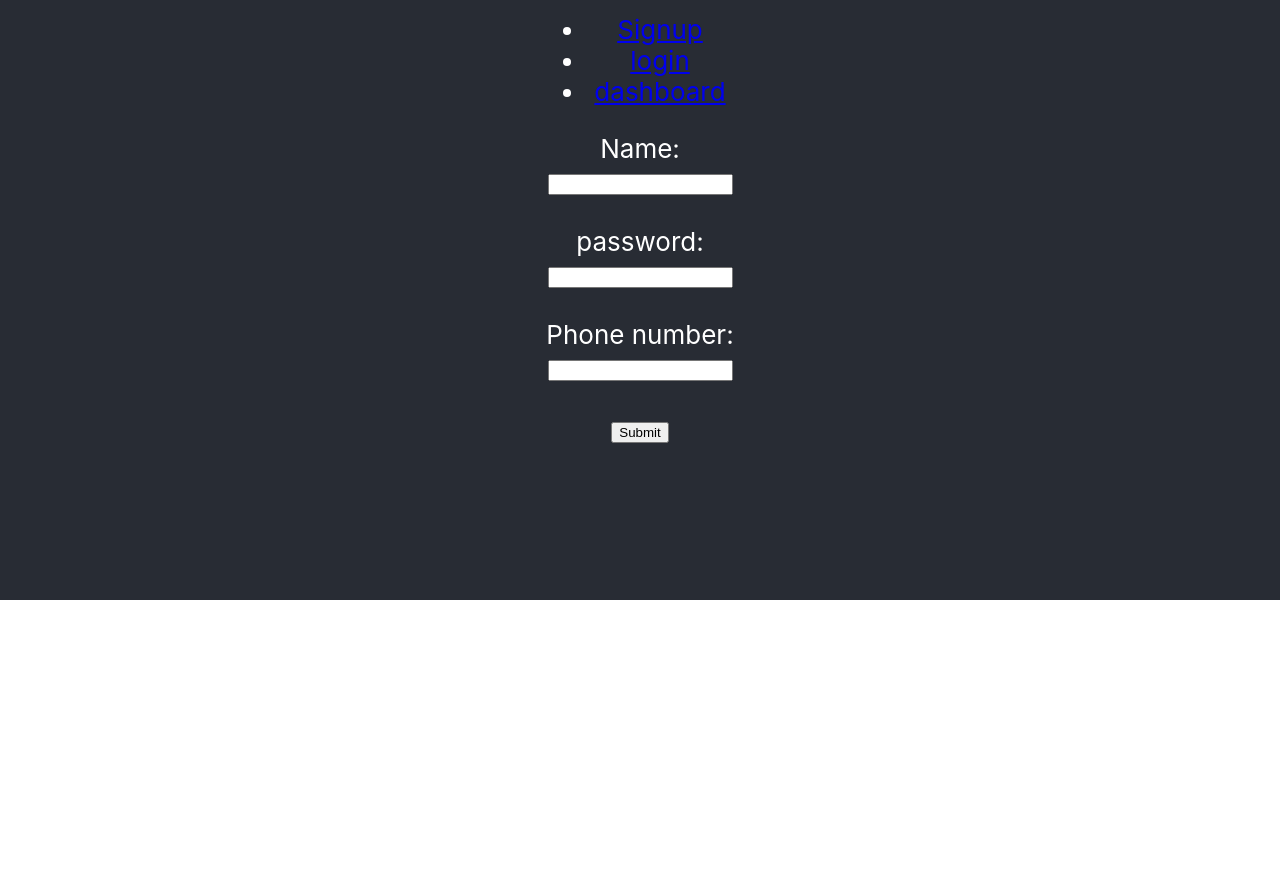
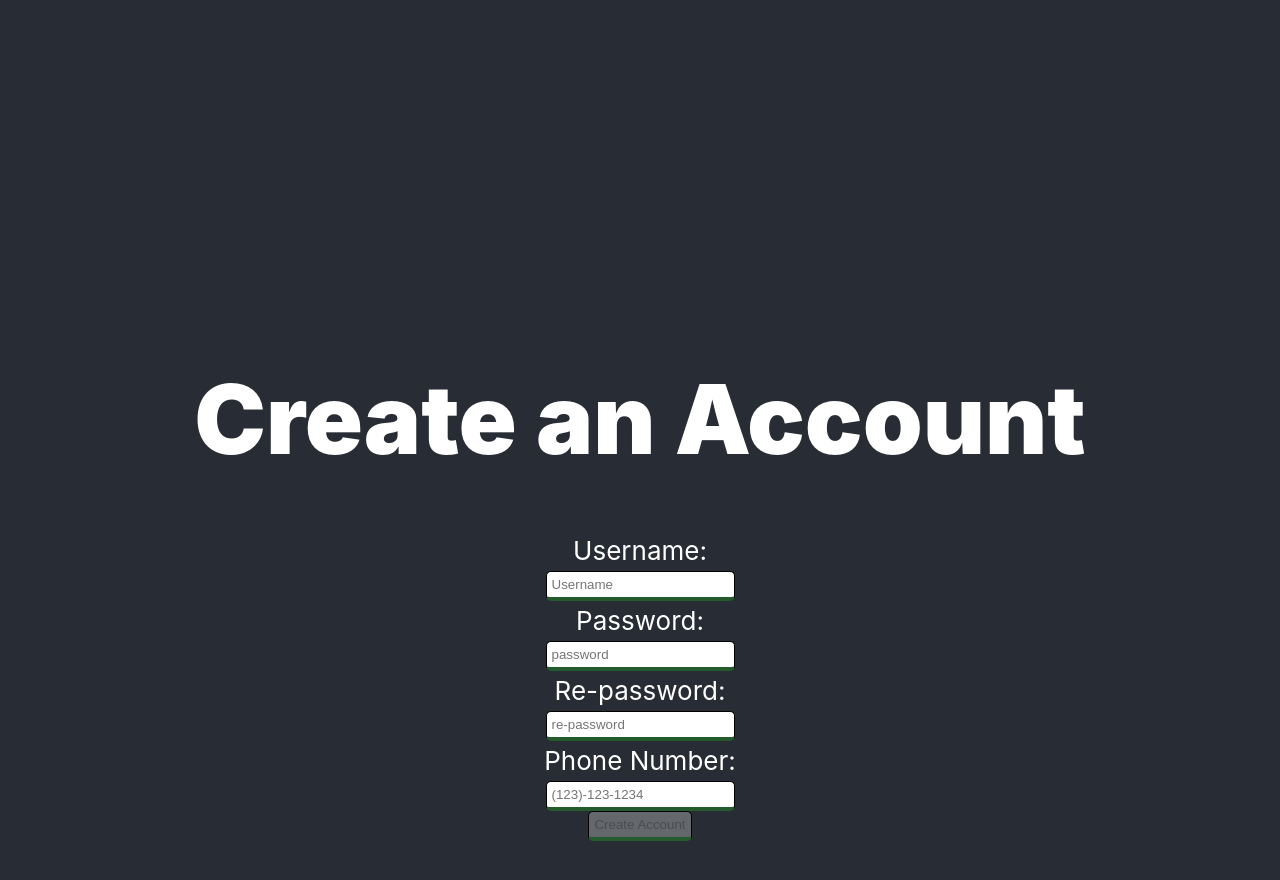
Before and after one commit to Water-My-Plants-3/front-end, a React (Create React App) app in the folder my-app/: page /signup in a window 1280 px wide. Shown: the part 200-1080 px from the top of the page. Before the commit the page ends 800 px from the top, so only its background shows below. Built offline with nearby package versions, Linux system fonts and the light colour scheme.

Commit message:
integration

```diff
--- a/my-app/package.json
+++ b/my-app/package.json
@@ -15,7 +15,9 @@
     "react-scripts": "3.4.1",
     "redux": "^4.0.5",
     "redux-logger": "^3.0.6",
-    "redux-thunk": "^2.3.0"
+    "redux-thunk": "^2.3.0",
+    "styled-components": "^5.1.1",
+    "yup": "^0.29.1"
   },
   "scripts": {
     "start": "react-scripts start",
--- a/my-app/src/components/Login.js
+++ b/my-app/src/components/Login.js
@@ -1,13 +1,19 @@
 import React, { useState, useEffect } from "react";
 import { connect } from 'react-redux';
-import { loginUser, createUser } from '../actions/userActions'
-
+import { loginUser, createUser } from '../actions/userActions';
+import { formStyles } from "../styles/formStyles";
+import { useHistory } from "react-router-dom";
 const LoginForm = props => {
-
+    const history = useHistory()
     const [login, setLogin] = useState({
         username: '',
         password: '',
     })
+    const { StyledForm,
+        StyledError,
+        Tittle,
+        StyledInputs
+     } = formStyles
 
     const onChange = (e) => {
         setLogin({
@@ -19,32 +25,18 @@ const LoginForm = props => {
     const onSubmit = e =>{
         e.preventDefault()
         props.loginUser(login)
+        history.push("/dashboard")
     }
 
     return (
-        <div>
-            <form onSubmit={onSubmit}>
-                <div>
-                  <input
-                    type="text"
-                    placeholder="username"
-                    name="username"
-                    onChange={onChange}
-                    value={login.namusername}
-                />
-                </div>
-                <div>
-                    <input
-                     type="password"
-                     placeholder="password"
-                     name="password"
-                     onChange={onChange}
-                     value={login.password}
-                    />
-                </div>
-                <button type="submit">Submit</button>
-            </form>
-        </div>
+        <StyledForm onChange={onChange} onSubmit={onSubmit} className='loginForm'>
+        <Tittle>Login</Tittle>
+        <label>Username: </label>
+        <StyledInputs required type='text' name='username' value={login.username}/>
+        <label>Password: </label>
+        <StyledInputs required type='password' name='password' value={login.password}/>
+        <StyledInputs style={{margin: '1rem 0'}} type='submit' value='Log In'/>
+        </StyledForm>
     )
 }
 
--- a/my-app/src/components/Signup.js
+++ b/my-app/src/components/Signup.js
@@ -1,56 +1,127 @@
 import React, { useState, useEffect } from "react";
 import { connect } from 'react-redux';
 import { createUser } from "../actions/userActions";
+import { signUpFormSchema } from "../constants/validation";
+import { initialFormValues, initialErrors, formatMyphone } from "../constants/SignUpConstants";
+import { formStyles } from "../styles/formStyles";
+import * as yup from "yup";
+import { useHistory } from "react-router-dom";
+const Signup = props => {
 
-const Signup = props => {
-    const [formValues, setFormValues] = useState({
-        username: '',
-        password: '',
-        phone: '',
-    });
+    const history = useHistory()
+     //destructure styles
+     const { StyledForm,
+        StyledError,
+        Tittle,
+        StyledInputs
+     } = formStyles
+    // signup form state hooks ________________________________________________________
+    const [ signUpformValues, setSignUpformValues ] = useState(initialFormValues)
+    const [ errors, setErrors ] = useState(initialErrors)
+    const [ signUpValid, setSignUpValid] = useState(false)
+    const { username,
+        password,
+        rePassword,
+        phone } = signUpformValues
     // console.log("props in SU", props);
     useEffect(() => {
-        setFormValues(formValues)
+        setSignUpformValues(signUpformValues)
         // console.log(formValues)
-   }, [formValues])
+   }, [signUpformValues])
 
-    const onChange = (e) => {
-        setFormValues({
-             ...formValues,
-              [e.target.name]: e.target.value
-             });
-    };
+   const signUpOnChange = event => {
+    event.persist()
+    if (event.target.name === 'phone') {
+        //state of phone
+        setSignUpformValues({...signUpformValues, [event.target.name]:event.target.value.replace(/\D/g, "")})
+        // validation of phone
+        yup.reach(signUpFormSchema, 'phone')
+        .validate(event.target.value.replace(/\D/g, ""))
+        .then( valid=>{
+            console.log(valid);
+            setErrors({...errors, phoneHasErrors: false, phone: ''})
+        })
+        .catch(err=>{
+            setErrors({...errors, phoneHasErrors: true, phone: 'Invalid phone number'})
+        })
+
+    } else {
+        setSignUpformValues({...signUpformValues, [event.target.name]:event.target.value})
+         // validation of field
+         yup.reach(signUpFormSchema, event.target.name)
+         .validate(event.target.value, {
+            abortEarly: false
+        })
+         .then( valid=>{
+            setErrors({...errors, [`${event.target.name}HasErrors`]: false, [event.target.name]: ''})
+            //  debugger
+         })
+         .catch(err=>{
+             console.log(err);
+        //state setting
+             setErrors({...errors, [`${event.target.name}HasErrors`]: true, [event.target.name]: err.message})
+            //  debugger
+         });
+
+
+    }
+
+}
 
     const onSubmit = (e) => {
         e.preventDefault();
         console.log('you clicked submit', props);
-        props.createUser(formValues);
+        let x = {...signUpformValues}
+        delete x.rePassword
+        console.log(x)
+        props.createUser(x);
+        history.push("/login")
     };
-    useEffect(() => {
-        console.log("heyeer", props)
-   }, [props])
-
+//     useEffect(() => {
+//         console.log("heyeer", props)
+//    }, [props])
+// signup form side effects______________________________________________________________
+    useEffect(()=>{
+        signUpFormSchema.isValid(signUpformValues)
+        .then(valid=>{setSignUpValid(valid)})
+    }, [signUpformValues])
     return (
-        <div>
-            <form onSubmit={onSubmit}>
-                <div>
-                    <label>Name: </label><br />
-                    <input type="text" name="username" onChange={onChange} value={formValues.namusernamee} />
-                </div>
-                <br />
-                <div>
-                    <label>password: </label><br />
-                    <input name="password" onChange={onChange} value={formValues.password} />
-                </div>
-                <br />
-                <div>
-                    <label>Phone number: </label><br />
-                    <input name="phone" onChange={onChange} value={formValues.phone} />
-                </div>
-                <br />
-                <button type="submit">Submit</button>
-            </form>
-        </div>
+        // <div>
+        //     <form onSubmit={onSubmit}>
+        //         <div>
+        //             <label>Name: </label><br />
+        //             <input type="text" name="username" onChange={onChange} value={formValues.namusernamee} />
+        //         </div>
+        //         <br />
+        //         <div>
+        //             <label>password: </label><br />
+        //             <input name="password" onChange={onChange} value={formValues.password} />
+        //         </div>
+        //         <br />
+        //         <div>
+        //             <label>Phone number: </label><br />
+        //             <input name="phone" onChange={onChange} value={formValues.phone} />
+        //         </div>
+        //         <br />
+        //         <button type="submit">Submit</button>
+        //     </form>
+        // </div>
+        <StyledForm onChange={signUpOnChange} onSubmit={onSubmit} className='signUpForm'>
+            <Tittle>Create an Account</Tittle>
+            <label>Username: </label>
+            <StyledInputs  maxLength='256' type='text' className='username' name='username' value={username} placeholder='Username'/>
+            <StyledError hidden={!errors.usernameHasErrors}>{errors.username}</StyledError>
+            <label>Password: </label>
+            <StyledInputs type='password' className='password' category='formValues' name='password' value={password} placeholder='password'/>
+            <StyledError hidden={!errors.passwordHasErrors}>{errors.password}</StyledError>
+            <label>Re-password: </label>
+            <StyledInputs type='password' className='re-password' name='rePassword' value={rePassword} placeholder='re-password'/>
+            <StyledError hidden={!errors.rePasswordHasErrors}>{errors.rePassword}</StyledError>
+            <label>Phone Number: </label>
+            <StyledInputs maxLength='18' type='tel' className='phone' name='phone' value={formatMyphone(phone)[0]}  placeholder='(123)-123-1234'/>
+            <StyledError hidden={!errors.phoneHasErrors}>{errors.phone}</StyledError>
+            <StyledInputs style={{margin: ' 0'}} type='submit' className='submitbtn' value='Create Account' disabled={!signUpValid}/>
+        </StyledForm>
     )
 }
 
--- /dev/null
+++ b/my-app/src/constants/SignUpConstants.js
@@ -0,0 +1,29 @@
+
+export const initialFormValues = {
+        username: '',
+        password: '',
+        rePassword: '',
+        phone: '',
+}
+export const initialErrors = {
+        username: '',
+        usernameHasErrors: false,
+        password: '',
+        passwordHasErrors: false,
+        rePassword: '',
+        rePasswordHasErrors: false,
+        phone: '',
+        phoneHasErrors: false
+}
+
+export const formatMyphone = (phone)=>{
+        if (phone.length === 0) {
+                return phone
+        } else if (phone.length < 4) {
+                return [`(${phone})`, phone]
+        }else if (phone.length < 7) {
+                return [`(${phone.slice(0, 3)}) - ${phone.slice(3, 6)}`,  phone]
+        }else {
+                return [`(${phone.slice(0, 3)}) - ${phone.slice(3 , 6)} - ${phone.slice(6, 10)}`, phone]
+        }
+}
--- /dev/null
+++ b/my-app/src/constants/validation.js
@@ -0,0 +1,51 @@
+import * as yup from "yup"
+export function equalTo(ref: any, msg: any) {
+    return yup.mixed().test({
+      name: 'equalTo',
+      exclusive: false,
+      message: msg || '${path} must be the same as ${reference}',
+      params: {
+        reference: ref.path,
+      },
+      test: function(value) {
+        return value === this.resolve(ref);
+      },
+    });
+  }
+  yup.addMethod(yup.string, 'equalTo', equalTo);
+
+
+  export const signUpFormSchema = yup.object().shape({
+    username: yup.string()
+    .trim()
+    .min(3, 'Username too short (min 3 char)')
+    .required('Username is required'),
+    password: yup.string()
+    .trim()
+    .min(5)
+    .required('Required'),
+    rePassword: yup.string()
+    .trim()
+    .min(5)
+    .equalTo(yup.ref('password'), 'Passwords must match')
+    .required('Required'),
+    phone: yup.number()
+    .integer()
+    .positive()
+    .moreThan(999999999)
+    .lessThan(100000000000)
+
+})
+
+export const loginFormSchema = yup.object().shape({
+    username: yup.string(),
+    password: yup.string()
+    .min(5),
+})
+// export const signUpFormSchema = yup.object().shape({
+//     username: yup.string(),
+//     password: yup.string(),
+//     rePassword: yup.string(),
+//     phone: yup.number()
+
+// })
--- /dev/null
+++ b/my-app/src/styles/formStyles.js
@@ -0,0 +1,33 @@
+import styled from "styled-components";
+
+export const formStyles = {
+    StyledForm: styled.form`
+    display: flex;
+    flex-flow: column nowrap;
+    justify-content: space-between;
+    align-items: center;
+    margin: 40% 0;
+    box-sizing: border-box;
+    line-height: 2.5rem;
+
+    `,
+    StyledError: styled.div`
+    border: 1px solid black;
+    border-radius: 5px;
+    border-bottom: 4px solid red;
+    padding: 0 1rem;
+    margin: 1rem 0;
+    box-shadow: 3px 3px #888888;
+    `,
+    Tittle: styled.h1`
+    font-size: 6rem;
+    font-weight: 900;
+    line-height: 6rem;
+    `,
+    StyledInputs: styled.input`
+    border: 1px solid black;
+    border-radius: 5px;
+    border-bottom: 4px solid #235B2D;
+    padding: 5px;
+    `,
+}
```
Also changed, not shown: my-app/src/constants/LoginFormConstants.js (+6 -14 lines), my-app/src/constants/README.md (added), 1 other file (tests, documents, lock files or other folders).
